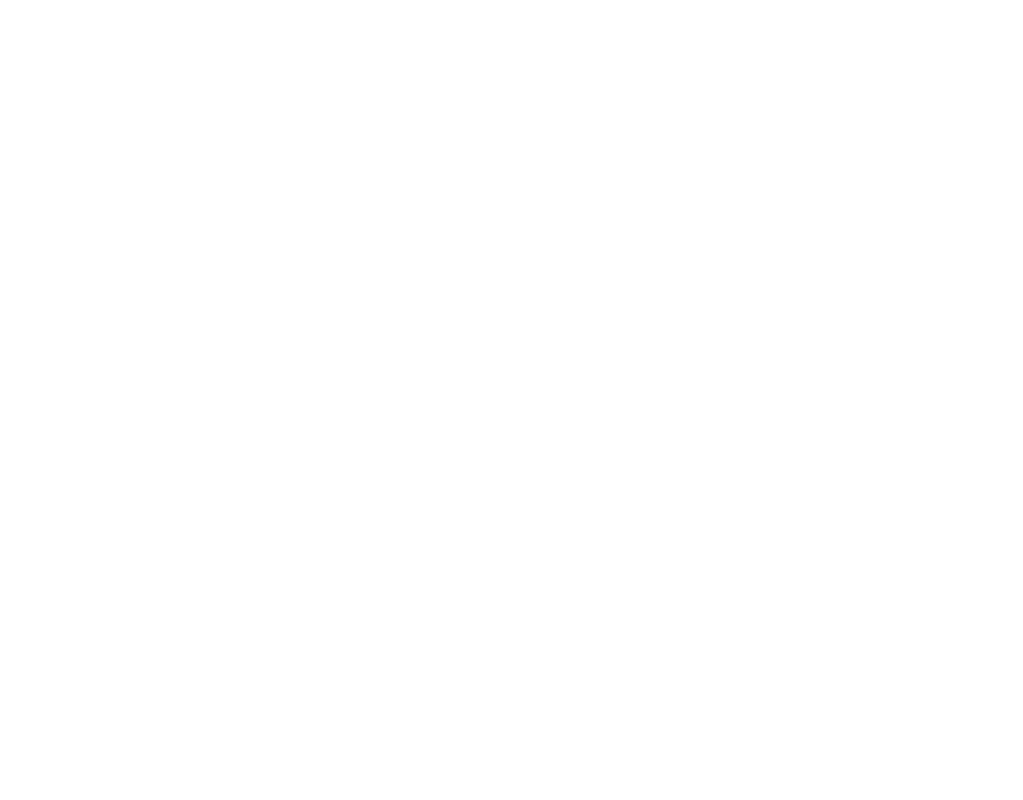
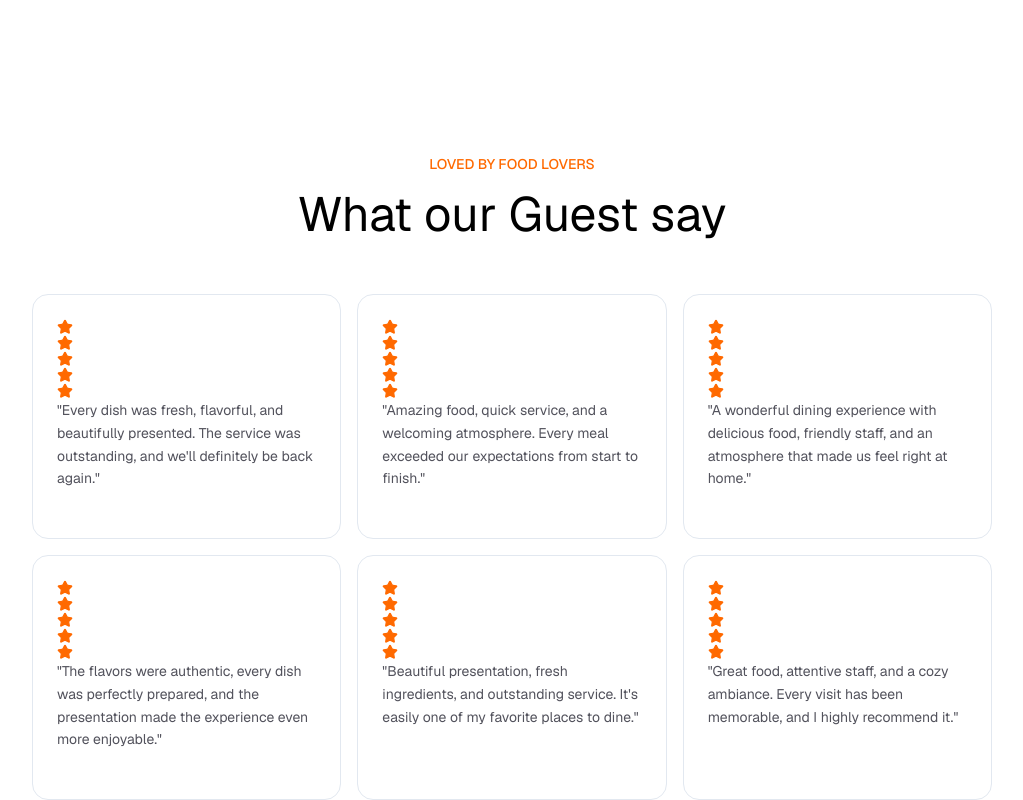
Before and after one commit to Haris-Khan-pro/Dishly, a React (Vite) app: page / in a window 1280 px wide. Shown: the part 4709-5509 px from the top of the page, without its empty margins (128-1151 px from the left). Before the commit the page ends 4687 px from the top, so only its background shows below. Built offline with nearby package versions, Linux system fonts and the light colour scheme.

Commit message:
Add TestimonialSection with animated testimonials display

```diff
--- a/src/App.jsx
+++ b/src/App.jsx
@@ -7,6 +7,7 @@
 import Features from "./sections/Features";
 import BookingProcess from "./sections/BookingProcess";
 import Timing from "./sections/Timing";
+import TestimonialSection from "./sections/TestimonialSection";
 
 const App = () => {
   return (
@@ -18,7 +19,8 @@
       <Dishes />
       <Features />
       <BookingProcess />
-      <Timing/>
+      <Timing />
+      <TestimonialSection />
     </>
   );
 };
--- /dev/null
+++ b/src/sections/TestimonialSection.jsx
@@ -0,0 +1,45 @@
+import React from "react";
+import Animated from "../components/Animated";
+import { testimonials } from "../data/data";
+import { StarIcon } from "lucide-react";
+
+const TestimonialSection = () => {
+  return (
+    <section id="testimonial" className="px-auto mt-44">
+      <div className="text-center mb-14">
+        <Animated delay={0.2}>
+          <p className="text-orange-500 font-medium uppercase mb-4">
+            LOVED BY FOOD LOVERS
+          </p>
+        </Animated>
+        <Animated delay={0.2}>
+          <h2 className="text-4xl md:text-5xl max-w-lg mx-auto text-balance">
+            What our Guest say
+          </h2>
+        </Animated>
+      </div>
+      {/* Testimonial Grid */}
+      <div className="grid grid-cols-1 md:grid-cols-2 lg:grid-cols-3 gap-4 max-w-7xl mx-auto">
+        {testimonials.map((item, index) => (
+          <Animated
+            key={index}
+            y={80}
+            delay={index * 0.1}
+            className="border border-slate-200 hover:bg-slate-50/50 rounded-2xl p-6 flex flex-col justify-between text-left"
+          >
+            <div>
+              <div>
+                {[...Array(item.rating)].map((_, i)=>(
+                  <StarIcon key={index} className="size-4 fill-orange-500 text-orange-500"/>
+                ))}
+              </div>
+              <p className="text-zinc-600 leading-relaxed mb-6">"{item.review}"</p>
+            </div>
+          </Animated>
+        ))}
+      </div>
+    </section>
+  );
+};
+
+export default TestimonialSection;
```
